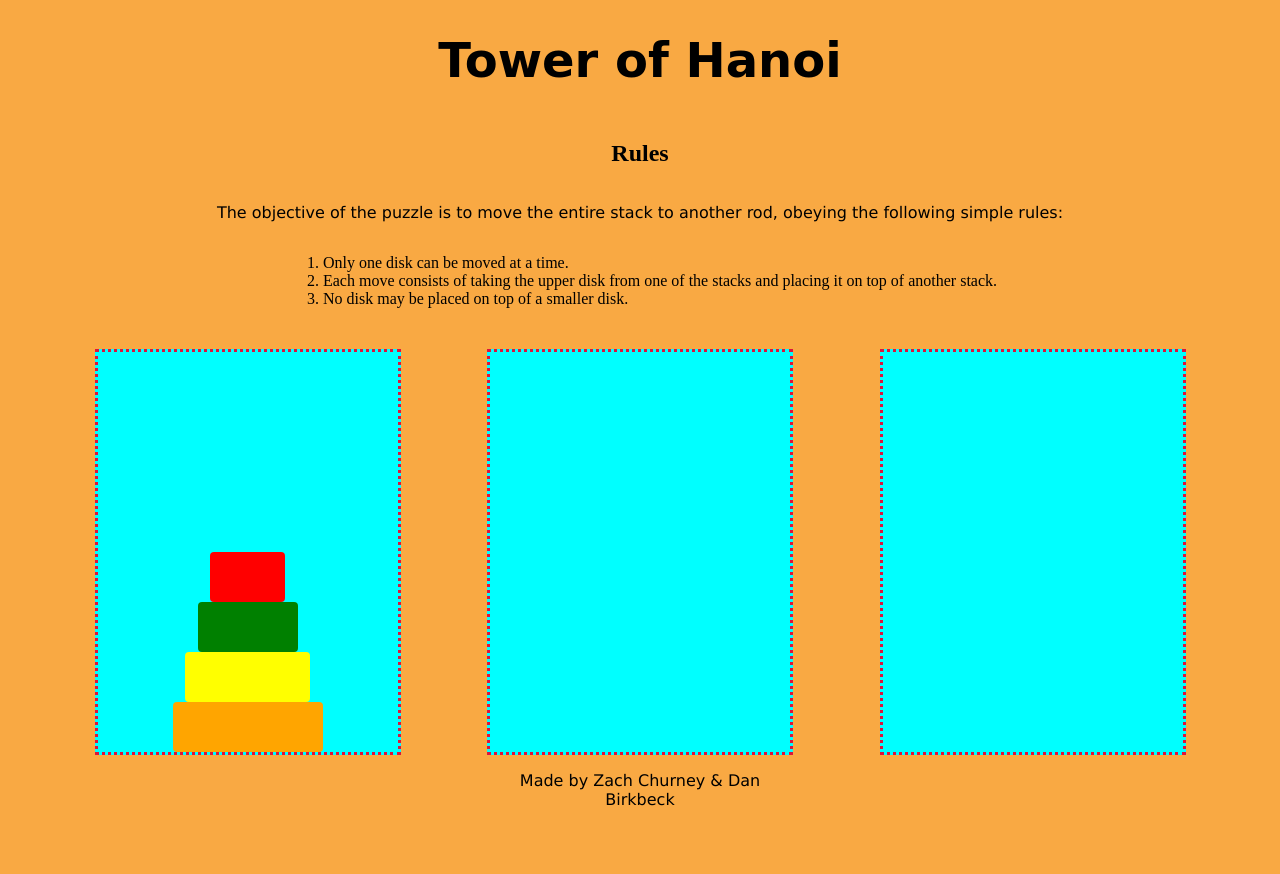
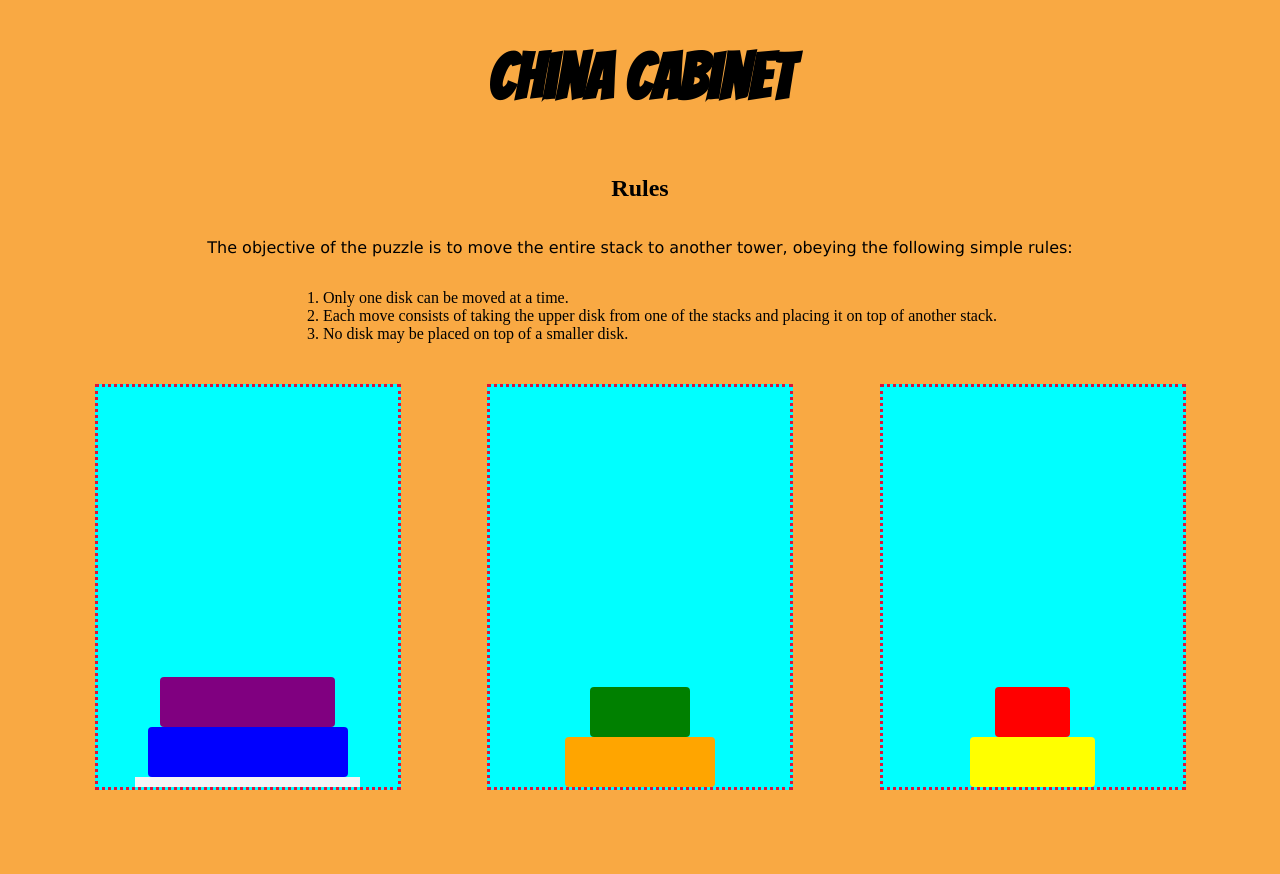
Before and after one commit to DBirkbeck217/China_Cabinet, a plain HTML site: page index.html in a window 1280 px wide. After the commit the page ends 800 px from the top, so only its background shows below. Drawn offline with Linux system fonts and the light colour scheme; a web font is replaced by a local one.

Commit message:
updated game conditions

```diff
--- a/index.html
+++ b/index.html
@@ -3,18 +3,18 @@
     <head>
         <meta charset="utf-8">
         <meta http-equiv="X-UA-Compatible" content="IE=edge">
-        <title>Tower of Hanoi</title>
+        <title>China Cabinet</title>
         <meta name="description" content="">
         <meta name="viewport" content="width=device-width, initial-scale=1">
         <link rel="stylesheet" href="style.css"> </link>
 
     </head>
     <body>
-        <h1>Tower of Hanoi</h1>
+        <h1>China Cabinet</h1>
 
         <div id="directions">
             <h2> Rules </h2>
-            <p>The objective of the puzzle is to move the entire stack to another rod, obeying the following simple rules: </p>
+            <p>The objective of the puzzle is to move the entire stack to another tower, obeying the following simple rules: </p>
             <ol>
                 <li>Only one disk can be moved at a time. </li>
                 <li>Each move consists of taking the upper disk from one of the stacks and placing it on top of another stack.</li>
@@ -26,18 +26,23 @@
         <div id="towers">
 
             <div id="tower1">
-                <div id="disk4" data-size="1"></div>
-                <div id="disk3" data-size="2"></div>
-                <div id="disk2" data-size="3"></div>
-                <div id="disk1" data-size="4"></div>
+                <div id="napkin"></div>
+                <div id="disk6" class="disk" data-size="6"></div>
+                <div id="disk5" class="disk" data-size="5"></div>
             </div>
-            <div id="tower2"></div>
-            <div id="tower3"></div>
+            <div id="tower2">
+                <div id="disk4" class="disk" data-size="4"></div>
+                <div id="disk2" class="disk" data-size="2"></div>
+            </div>
+            <div id="tower3">
+                <div id="disk3" class="disk" data-size="3"></div>
+                <div id="disk1" class="disk" data-size="1"></div>
+            </div>
         </div>
 
-        <div id="authors">
+        <!-- <div id="authors">
             <p>Made by Zach Churney & Dan Birkbeck</p>
-        </div>
+        </div> -->
         <script src="script.js"> </script>
     </body>
 </html>
--- a/script.js
+++ b/script.js
@@ -1,40 +1,44 @@
-let mode = "src"
+let mode = "src";
 
-let tower1 = document.getElementById("tower1")
-tower1.addEventListener("click", moveDisk)
-let tower2 = document.getElementById("tower2")
-tower2.addEventListener("click", moveDisk)
-let tower3 = document.getElementById("tower3")
-tower3.addEventListener("click", moveDisk)
+let tower1 = document.getElementById("tower1");
+tower1.addEventListener("click", moveDisk);
+let tower2 = document.getElementById("tower2");
+tower2.addEventListener("click", moveDisk);
+let tower3 = document.getElementById("tower3");
+tower3.addEventListener("click", moveDisk);
 
-let currentDisk
-let diskVal
+let currentDisk;
+let diskVal;
 
 function moveDisk(event) {
-    console.log(mode)
-    let currentTower = event.currentTarget
+  let currentTower = event.currentTarget;
 
-    if (mode == "src") {
-        currentDisk = currentTower.lastElementChild
-        diskVal = currentDisk.dataset.size
-        mode = "dest"
+  if (mode == "src") {
+    currentDisk = currentTower.lastElementChild;
+    diskVal = currentDisk.dataset.size;
+    currentDisk.style.border = "thick solid #0000FF";
+
+    mode = "dest";
+  } else if (mode == "dest") {
+    currentDisk.style.border = "none";
+
+    if (currentTower.lastElementChild === null) {
+      currentTower.appendChild(currentDisk);
     }
 
-    else if (mode == "dest") {
-        if (currentTower.lastElementChild)
-        console.log(diskVal,currentTower.lastElementChild.dataset.size)
+    if (
+      diskVal > currentTower.lastElementChild.dataset.size &&
+      currentTower.lastElementChild
+    ) {
+      alert("No disk may be placed on top of a smaller disk! Try again");
+      mode = "src";
+    } else {
+      currentTower.appendChild(currentDisk);
+      mode = "src";
+    }
+  }
 
-        if (currentTower.lastElementChild && diskVal < currentTower.lastElementChild.dataset.size) {
-            return alert("No disk may be placed on top of a smaller disk! Try again")
-        }
-        else {
-            currentTower.appendChild(currentDisk)
-            mode = "src"
-        }
-    }
-
-    if (tower3.childElementCount > 3) {
-        return alert("You Win!")
-    }
-
+  if (tower1.childElementCount === 1) {
+    return alert("You Win!");
+  }
 }
--- a/style.css
+++ b/style.css
@@ -1,5 +1,4 @@
-@import url('https://fonts.googleapis.com/css?family=Yeon+Sung&display=swap');
-
+@import url("https://fonts.googleapis.com/css?family=Bangers&display=swap");
 
 body {
   background-color: #f9a943;
@@ -10,14 +9,13 @@ h1 {
   justify-content: center;
   align-items: center;
   flex-wrap: wrap;
-    font-family: 'Yeon Sung', cursive;
-    font-size: 48px;
+  font-family: "Bangers", cursive;
+  font-size: 64px;
 }
 
-/* #disk1:hover {
-    outline: black solid 2px;
-    outline-style: groove;
-} */
+.disk:hover {
+  border: thick solid white;
+}
 
 #directions {
   display: flex;
@@ -34,8 +32,8 @@ h1 {
 
 p {
   text-align: center;
-    font-family: 'Lucida Sans', 'Lucida Sans Regular', 'Lucida Grande', 'Lucida Sans Unicode', Geneva, Verdana, sans-serif;
-
+  font-family: "Lucida Sans", "Lucida Sans Regular", "Lucida Grande",
+    "Lucida Sans Unicode", Geneva, Verdana, sans-serif;
 }
 
 #towers {
@@ -54,7 +52,6 @@ p {
   border-style: dotted;
   width: 300px;
   height: 400px;
-
 }
 
 #tower2 {
@@ -91,7 +88,6 @@ p {
   width: 100px;
   background-color: green;
   border-radius: 4px;
-
 }
 
 #disk3 {
@@ -99,7 +95,6 @@ p {
   width: 125px;
   background-color: yellow;
   border-radius: 4px;
-
 }
 
 #disk4 {
@@ -108,3 +103,23 @@ p {
   background-color: orange;
   border-radius: 4px;
 }
+
+#disk5 {
+  height: 50px;
+  width: 175px;
+  background-color: purple;
+  border-radius: 4px;
+}
+
+#disk6 {
+  height: 50px;
+  width: 200px;
+  background-color: blue;
+  border-radius: 4px;
+}
+
+#napkin {
+  width: 225px;
+  height: 10px;
+  background-color: whitesmoke;
+}
```
Also changed, not shown: img:src/Scary and the Spiderbites_files/Logo_No_Background.png (added), img:src/Scary and the Spiderbites_files/script.js (added), 3 other files. Lines whose indentation alone changed are shown as unchanged.
